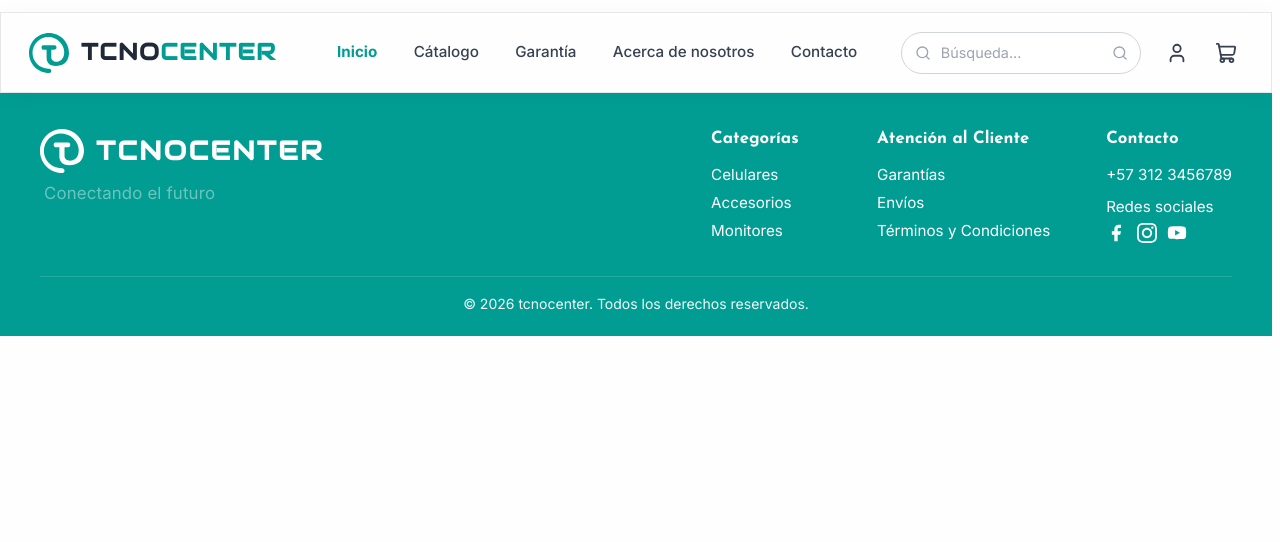
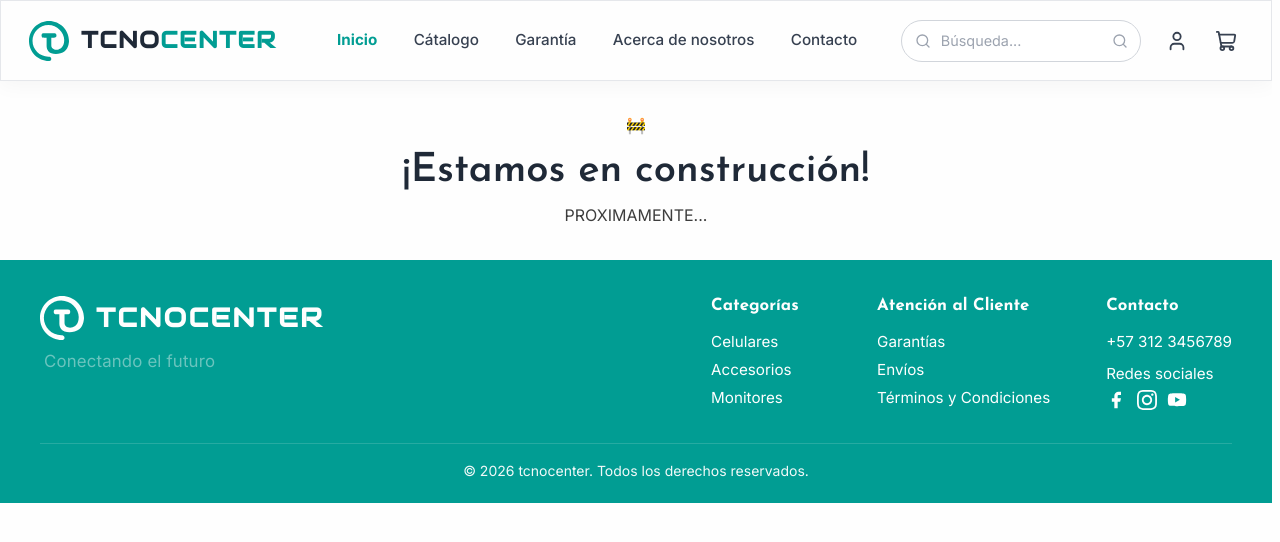
Before and after one commit to LauraGarciaAngel/Tcnocenter-frontend, a website: page index.html in a window 1280 px wide. Drawn offline with Linux system fonts and the light colour scheme.

Commit message:
feat:  Añadir un mensaje de construcción y actualizar el enlace de la barra de navegación a index.html

```diff
--- a/index.html
+++ b/index.html
@@ -24,9 +24,18 @@
   <script src="/src/js/navbar-footer.js" defer></script>
 </head>
 
-<body class="bg-body py-4">
+<body>
   <!-- Ejemplo de uso: cada marcador se reemplaza por src/components/{nombre}.html -->
   <div data-component="navbar"></div>
+
+  <main class="container py-5">
+    <section class="py-5 text-center" aria-labelledby="construction-title">
+      <p class="mb-3 fs-1" aria-hidden="true">🚧</p>
+      <h1 id="construction-title" class="mb-3">¡Estamos en construcción!</h1>
+      <p class="mb-0 text-secondary">PROXIMAMENTE...</p>
+    </section>
+  </main>
+
   <div data-component="footer"></div>
 </body>
 
--- a/src/components/navbar.html
+++ b/src/components/navbar.html
@@ -32,7 +32,7 @@
       <!-- Enlaces Centrales -->
       <ul class="navbar-nav mx-auto align-items-lg-center gap-lg-2">
         <li class="nav-item">
-          <a class="nav-link active" aria-current="page" href="#">Inicio</a>
+          <a class="nav-link active" aria-current="page" href="/index.html">Inicio</a>
         </li>
         <li class="nav-item">
           <a class="nav-link" href="#">Cátalogo</a>
```
